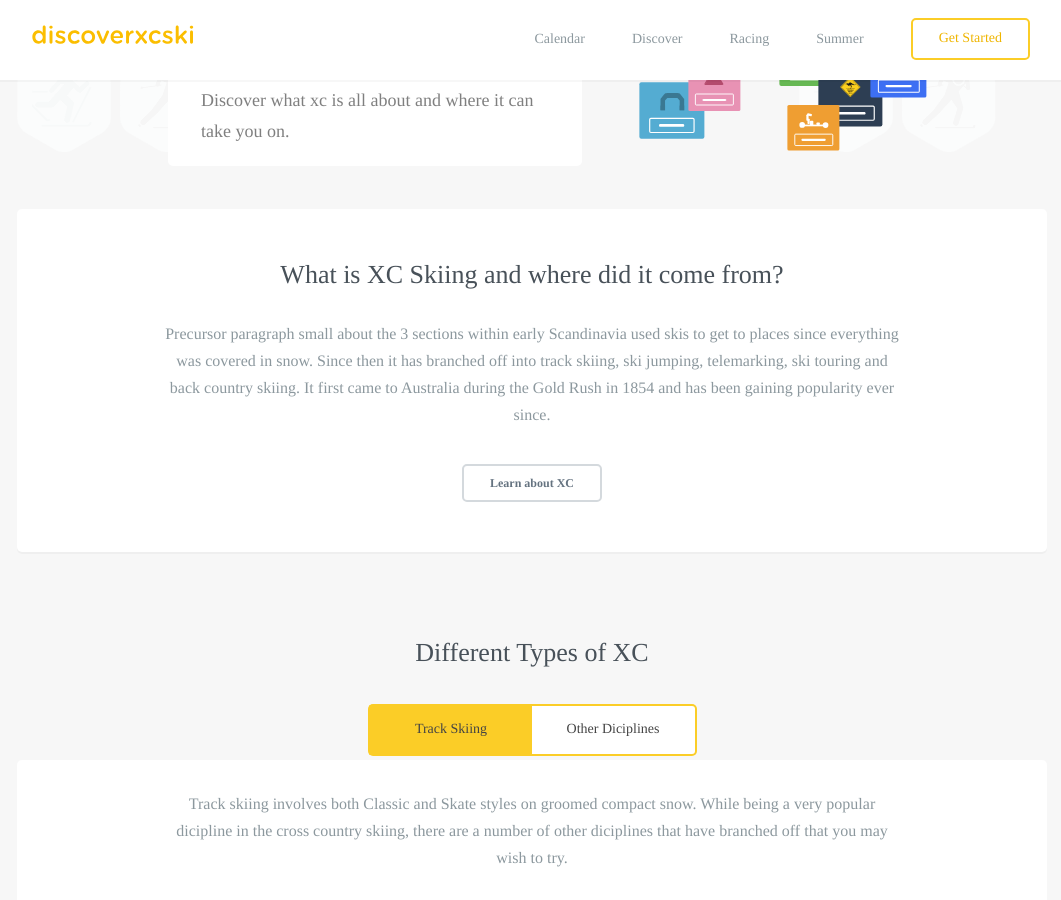
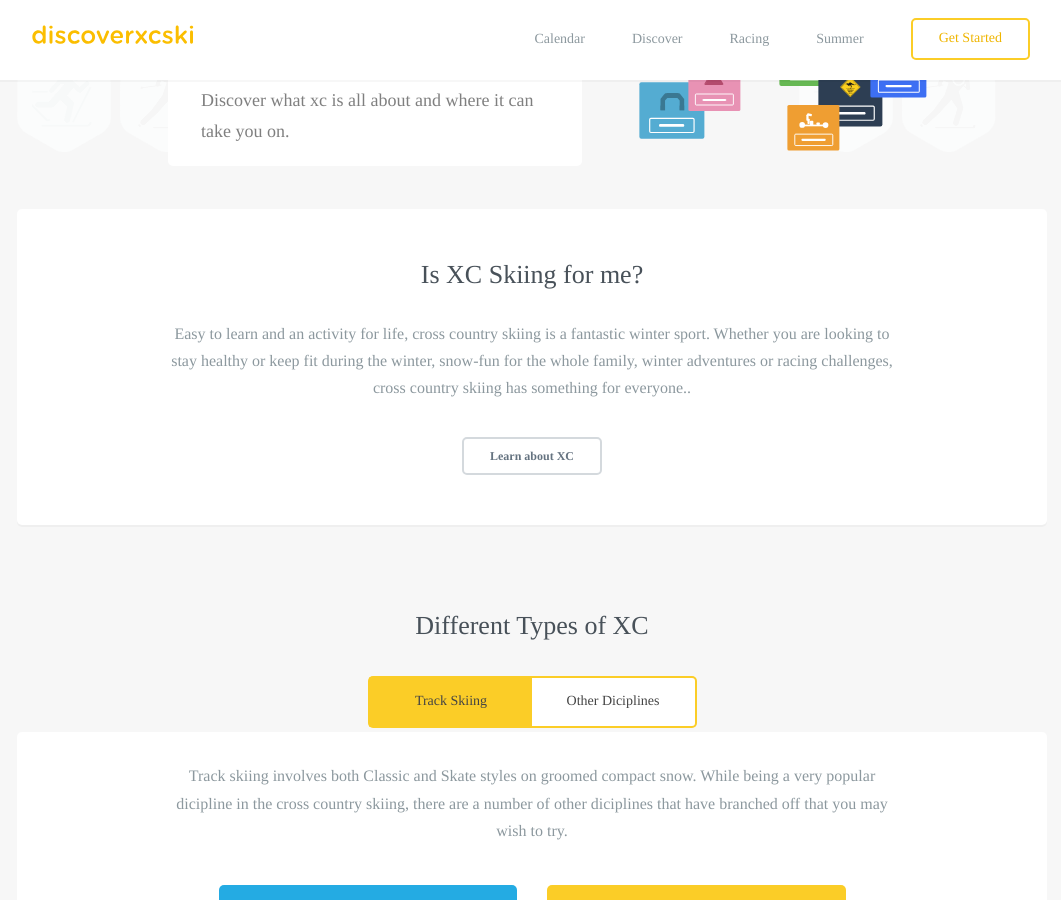
Before and after one commit to robcatto/robcatto.github.io, a Jekyll site: the page index.html, which Jekyll copies as it is, in a window 1280 px wide and 900 px high, scrolled down 1022 px. Shown: the whole window, without its empty margins (108-1169 px from the left). Built offline with Jekyll 4.4.1, drawn with Linux system fonts in a browser that asks for light colours; some web fonts are replaced; Markdown is read by kramdown in place of the engine named in the settings.

Commit message:
Update index.html

```diff
--- a/index.html
+++ b/index.html
@@ -397,8 +397,8 @@
              </section>
 
              <section class="mobile_section">
-                    <h3>What is XC Skiing and where did it come from?</h3>
-                    <p>Precursor paragraph small about the 3 sections within early Scandinavia used skis to get to places since everything was covered in snow. Since then it has branched off into track skiing, ski jumping, telemarking, ski touring and back country skiing. It first came to Australia during the Gold Rush in 1854 and has been gaining popularity ever since.
+                    <h3>Is XC Skiing for me?</h3>
+                    <p>Easy to learn and an activity for life, cross country skiing is a fantastic winter sport. Whether you are looking to stay healthy or keep fit during the winter, snow-fun for the whole family, winter adventures or racing challenges, cross country skiing has something for everyone..
                      </p>
                     <a class="button small dark" href="http://discoverxcski.com/discoverxc/" data-featurette="analytics-click-event" data-event-category="button" data-event-action="M: Clicked Design an iOS Game" data-event-label="Source: Homepage Alt" id="featurette-35">Learn about XC</a>
                 </section>
```
